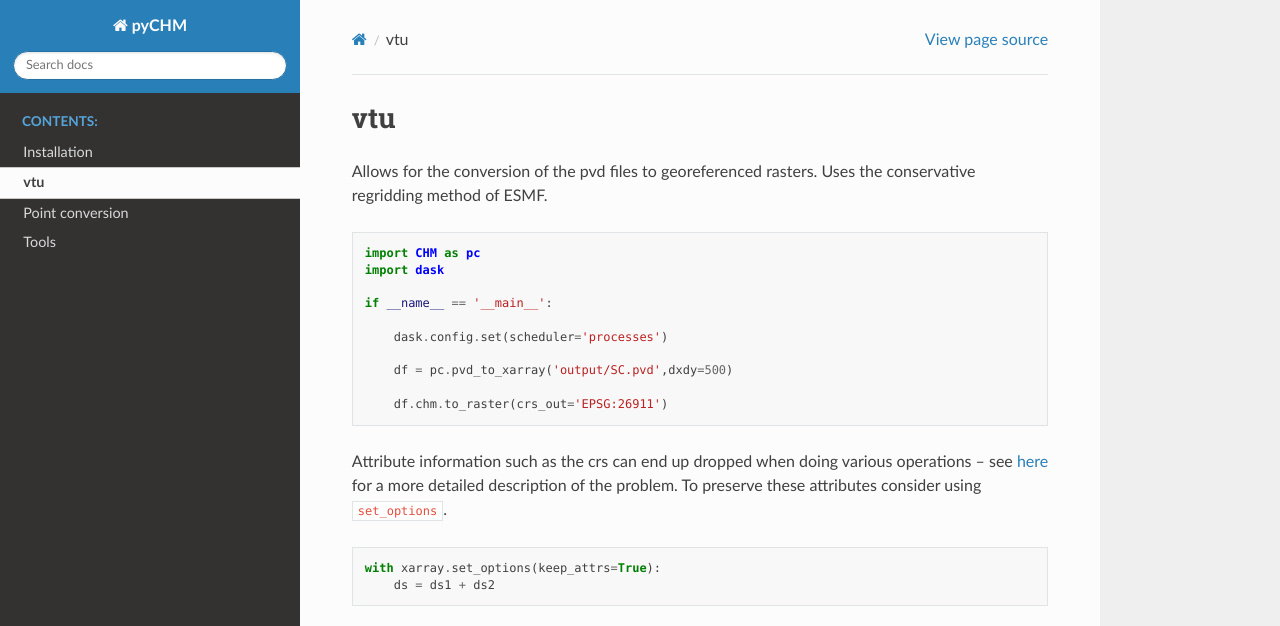
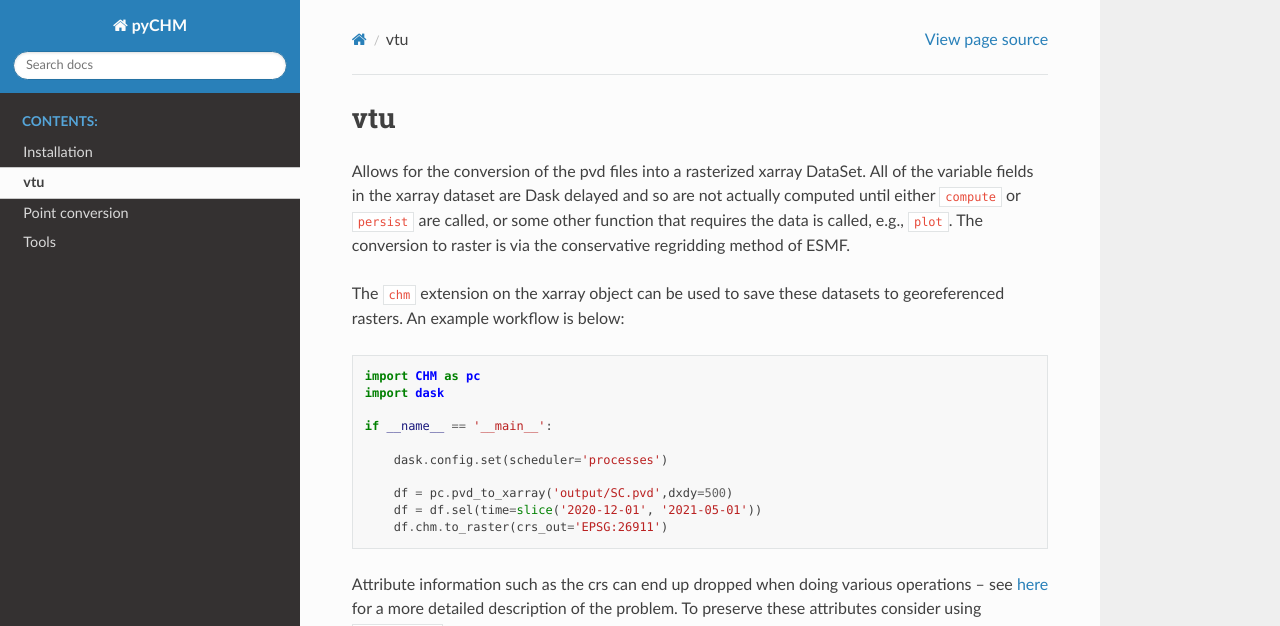
Before and after one commit to Chrismarsh/pyCHM, a Sphinx documentation site: the page built from docs/vtu.rst, in a window 1280 px wide and 1042 px high, cut to the strip 0-626 px from the top of the window. Built offline with Sphinx 7.4.7 and the Read the Docs theme 2.0.0, drawn with Linux system fonts in a browser that asks for light colours.

Commit message:
fix doc building

```diff
--- a/docs/vtu.rst
+++ b/docs/vtu.rst
@@ -1,7 +1,12 @@
 vtu
 =====
 
-Allows for the conversion of the pvd files to georeferenced rasters. Uses the conservative regridding method of ESMF.
+Allows for the conversion of the pvd files into a rasterized xarray DataSet. All of the variable fields in the xarray dataset are Dask delayed
+and so are not actually computed until either ``compute`` or ``persist`` are called, or some other function that requires the data is called, e.g., ``plot``.
+The conversion to raster is via the conservative regridding method of ESMF.
+
+The ``chm`` extension on the xarray object can be used to save these datasets to georeferenced rasters.
+An example workflow is below:
 
 ::
 
@@ -13,7 +18,7 @@ Allows for the conversion of the pvd files to georeferenced rasters. Uses the co
         dask.config.set(scheduler='processes')
 
         df = pc.pvd_to_xarray('output/SC.pvd',dxdy=500)
-
+        df = df.sel(time=slice('2020-12-01', '2021-05-01'))
         df.chm.to_raster(crs_out='EPSG:26911')
 
 Attribute information such as the crs can end up dropped when doing various operations -- see
```
Also changed, not shown: .readthedocs.yml.
